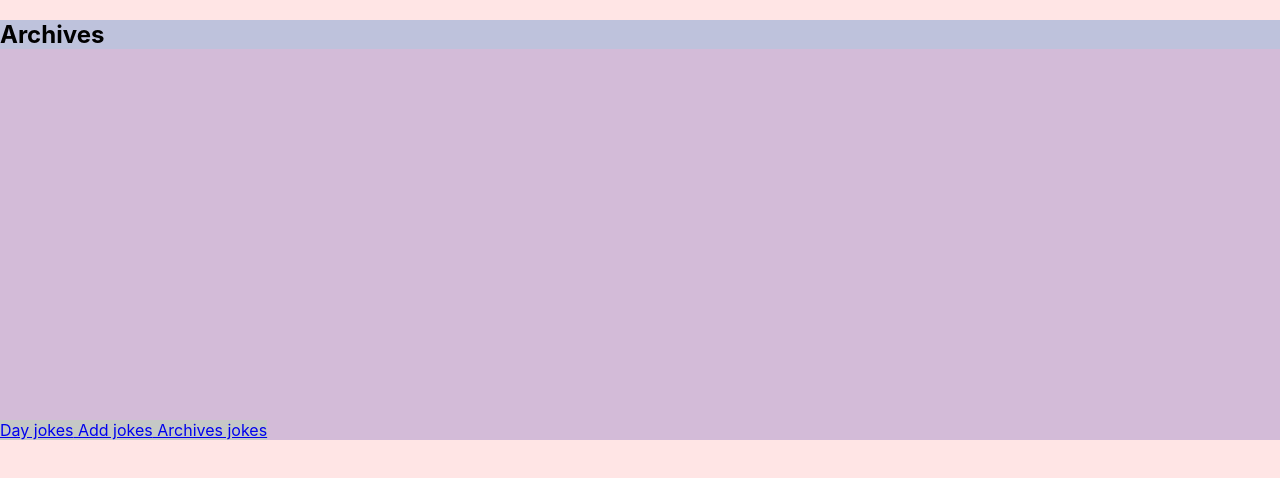
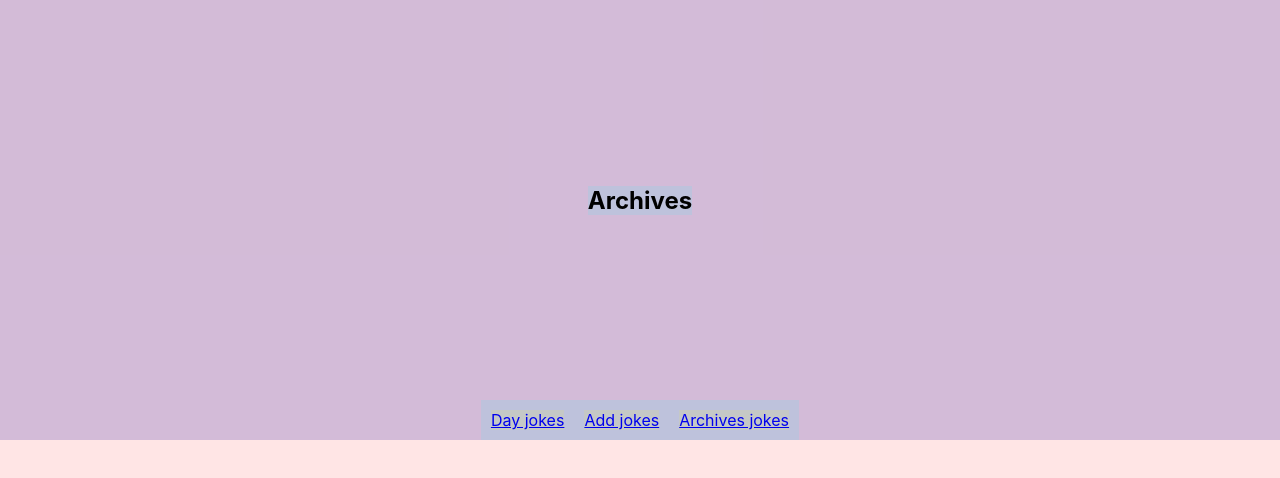
Before and after one commit to DominikPalacz/jokes, a React (Create React App) app: page /archives in a window 1280 px wide. Shown: the top 478 px of the page. Built offline with nearby package versions, Linux system fonts and the light colour scheme; no server answers.

Commit message:
Added small components

```diff
--- a/src/App.jsx
+++ b/src/App.jsx
@@ -2,23 +2,17 @@
 import React, { useEffect } from "react";
 import { useDispatch } from "react-redux";
 import { Routes, Route } from "react-router-dom";
+
 import { testJoke } from "./actions";
 // import { fetchJoke } from "./actions";
+
 import Home from "./pages/Home";
+import Add from "./pages/Add";
+import Archives from "./pages/Archives";
 
 import Layout from "./components/Layout";
 
 import "./App.css";
-
-// eslint-disable-next-line react/prop-types
-
-const Add = function Component() {
-  return <h2>Add</h2>;
-};
-
-const Archives = function Component() {
-  return <h2>Archives</h2>;
-};
 
 const App = function Component() {
   const dispatch = useDispatch();
--- /dev/null
+++ b/src/components/Joke.css
@@ -0,0 +1,5 @@
+.joke-main {
+  border: 1px solid var(--main-color);
+  padding: 10px;
+  margin: 10px;
+}
--- /dev/null
+++ b/src/components/Joke.jsx
@@ -0,0 +1,9 @@
+/* eslint-disable react/prop-types */
+import React from "react";
+import "./Joke.css";
+
+const Joke = function Component({ data }) {
+  return <div className="joke-main">{data}</div>;
+};
+
+export default Joke;
--- a/src/components/Layout.css
+++ b/src/components/Layout.css
@@ -1,3 +1,6 @@
-.App {
+.app {
   height: 50vh;
+  display: flex;
+  justify-content: center;
+  align-items: center;
 }
--- a/src/components/Layout.jsx
+++ b/src/components/Layout.jsx
@@ -6,7 +6,7 @@ import "./Layout.css";
 const Layout = function Component({ children }) {
   return (
     <>
-      <main className="App">{children}</main>
+      <main className="app">{children}</main>
       <Navigation />
     </>
   );
--- /dev/null
+++ b/src/components/Navigation.css
@@ -0,0 +1,9 @@
+.navigation-main {
+  display: flex;
+  justify-content: center;
+  flex-wrap: wrap;
+}
+
+.navigation-element {
+  padding: 10px;
+}
--- a/src/components/Navigation.jsx
+++ b/src/components/Navigation.jsx
@@ -1,17 +1,18 @@
 import React from "react";
 import { Link } from "react-router-dom";
+import "./Navigation.css";
 
 const Navigation = function Component() {
   return (
-    <nav>
-      <Link to="/">
-        <span> Day jokes</span>
+    <nav className="navigation-main">
+      <Link className="navigation-element" to="/">
+        <span>Day jokes</span>
       </Link>
-      <Link to="/add">
-        <span> Add jokes</span>
+      <Link className="navigation-element" to="/add">
+        <span>Add jokes</span>
       </Link>
-      <Link to="/archives">
-        <span> Archives jokes</span>
+      <Link className="navigation-element" to="/archives">
+        <span>Archives jokes</span>
       </Link>
     </nav>
   );
--- /dev/null
+++ b/src/pages/Add.jsx
@@ -0,0 +1,9 @@
+import React from "react";
+
+const Home = function Component() {
+  return (
+    <h2>Add</h2>
+  );
+};
+
+export default Home;
--- /dev/null
+++ b/src/pages/Archives.jsx
@@ -0,0 +1,9 @@
+import React from "react";
+
+const Home = function Component() {
+  return (
+    <h2>Archives</h2>
+  );
+};
+
+export default Home;
--- a/src/pages/Home.jsx
+++ b/src/pages/Home.jsx
@@ -1,23 +1,15 @@
 import React from "react";
 import { useSelector } from "react-redux";
 import Spiner from "../components/Spiner";
+import Joke from "../components/Joke";
 
 const Home = function Component() {
   const { isLoading } = useSelector((state) => state);
 
-  const appState = useSelector((state) => state.dayJokeMock); // !real or mock data
-  console.log("🚀 ~ file: Home.jsx ~ line 8 ~ Home ~ appState", appState);
+  const appState = useSelector((state) => state.dayJokeMock); // ! dayJoke/dayJokeMock - (real or mock data)
   const jokeText = isLoading || appState.dayJoke.contents.jokes[0].joke.text;
 
-  return isLoading ? (
-    <Spiner />
-  ) : (
-    <>
-      <h2>Home</h2>
-
-      <pre>{JSON.stringify(jokeText, null, 2)}</pre>
-    </>
-  );
+  return isLoading ? <Spiner /> : <Joke data={jokeText} />;
 };
 
 export default Home;
```
